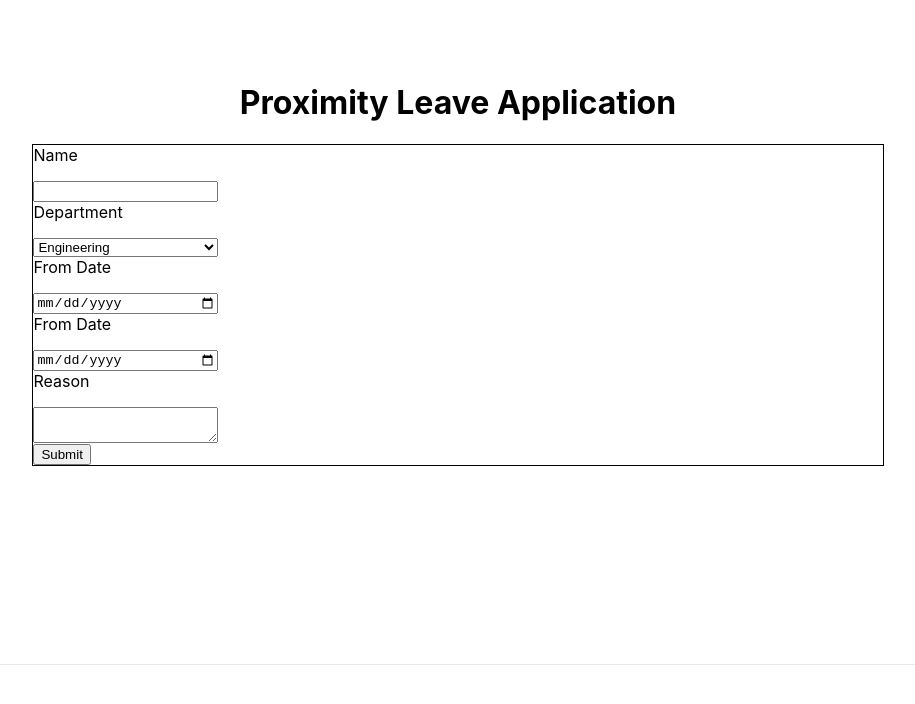
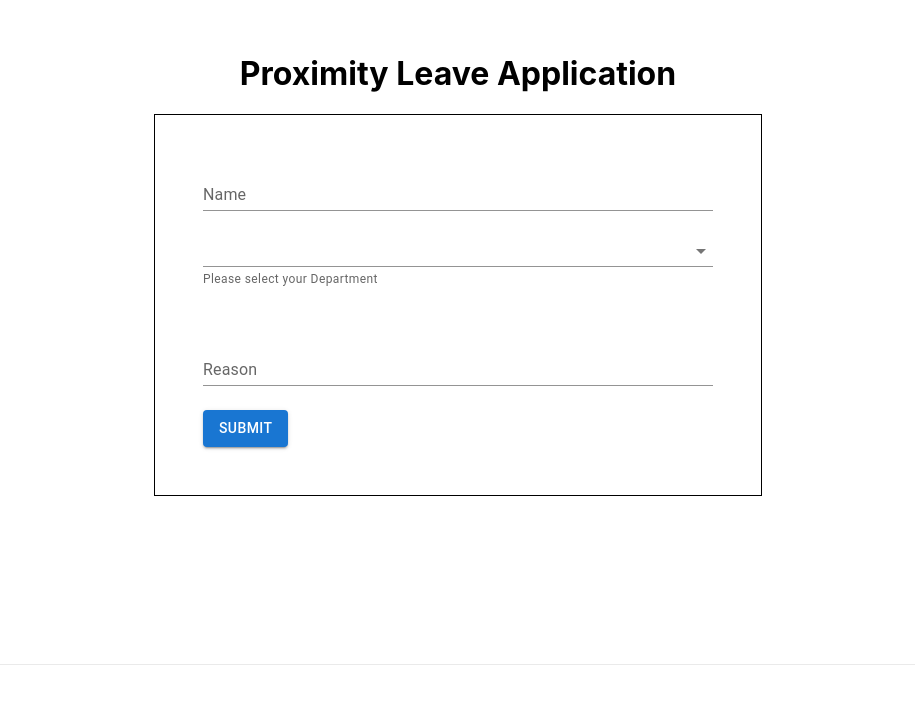
Before and after one commit to pmihir/proximity-leave-portal, a Next.js app: page / in a window 1280 px wide. Shown: the part 136-840 px from the top of the page, without its empty margins (182-1097 px from the left). Built offline with nearby package versions, Linux system fonts and the light colour scheme.

Commit message:
Basic Form Created

```diff
--- a/package.json
+++ b/package.json
@@ -8,9 +8,12 @@
     "lint": "next lint"
   },
   "dependencies": {
+    "@date-io/date-fns": "^2.11.0",
     "@emotion/react": "^11.6.0",
     "@emotion/styled": "^11.6.0",
+    "@mui/lab": "^5.0.0-alpha.56",
     "@mui/material": "^5.2.0",
+    "date-fns": "^2.26.0",
     "next": "12.0.4",
     "react": "17.0.2",
     "react-dom": "17.0.2"
--- a/pages/index.js
+++ b/pages/index.js
@@ -1,10 +1,34 @@
 import Head from "next/head";
 import Image from "next/image";
 import styles from "../styles/Home.module.css";
+import TextField from "@mui/material/TextField";
+import MenuItem from "@mui/material/MenuItem";
+import DateRangePicker from "@mui/lab/DateRangePicker";
+import AdapterDateFns from "@mui/lab/AdapterDateFns";
+import LocalizationProvider from "@mui/lab/LocalizationProvider";
+import { useState } from "react";
+import DatePicker from "@mui/lab/DatePicker";
+import Button from "@mui/material/Button";
 
-const DEPARTMENTS = ["Engineering", "Design", "Admin"];
+const DEPARTMENTS = [
+  {
+    value: "ENG",
+    label: "Engineering",
+  },
+  {
+    value: "DES",
+    label: "Design",
+  },
+  {
+    value: "ADM",
+    label: "Admin",
+  },
+];
 
 export default function Home() {
+  const [department, setDepartment] = useState("Engineering");
+  const [value, setValue] = useState([null, null]);
+
   return (
     <div className={styles.container}>
       <Head>
@@ -12,39 +36,66 @@ export default function Home() {
         <meta name="description" content="Generated by create next app" />
         <link rel="icon" href="/favicon.ico" />
       </Head>
-
       <main className={styles.main}>
         <h1>Proximity Leave Application</h1>
         <div className={styles.wrapper}>
-        <form>
+          <form className={styles.form}>
             <div className={styles.formInput}>
-              <label for="name">Name</label>
-              <input type="text" name="name" />
+              <TextField id="standard-basic" label="Name" variant="standard" />
             </div>
             <div className={styles.formInput}>
-              <label for="department">Department</label>
-              <select name="department">
-                {DEPARTMENTS.map((department) => (
-                  <option value={department}>{department}</option>
+              <TextField
+                select
+                value={department}
+                helperText="Please select your Department"
+                variant="standard"
+              >
+                {DEPARTMENTS.map((option) => (
+                  <MenuItem key={option.value} value={option.value}>
+                    {option.label}
+                  </MenuItem>
                 ))}
-              </select>
+              </TextField>
+            </div>
+            <div className={styles.formDates}>
+              <div className={styles.formInput}>
+                <LocalizationProvider dateAdapter={AdapterDateFns}>
+                  <DatePicker
+                    label="From Date"
+                    value={value}
+                    onChange={(newValue) => {
+                      setValue(newValue);
+                    }}
+                    renderInput={(params) => <TextField {...params} />}
+                  />
+                </LocalizationProvider>
+              </div>
+              <div className={styles.formInput}>
+                <LocalizationProvider dateAdapter={AdapterDateFns}>
+                  <DatePicker
+                    label="To Date"
+                    value={value}
+                    onChange={(newValue) => {
+                      setValue(newValue);
+                    }}
+                    renderInput={(params) => <TextField {...params} />}
+                  />
+                </LocalizationProvider>
+              </div>
             </div>
             <div className={styles.formInput}>
-              <label for="fromDate">From Date</label>
-              <input type="date" name="fromDate" />
-            </div>
-            <div className={styles.formInput}>
-              <label for="toDate">From Date</label>
-              <input type="date" name="toDate" />
-            </div>
-            <div className={styles.formInput}>
-              <label for="reason">Reason</label>
-              <textarea name="reason" />
+              <TextField
+                id="standard-textarea"
+                label="Reason"
+                placeholder="Ex. Fever, Personal Work"
+                multiline
+                variant="standard"
+              />
             </div>
             <div>
-              <button>Submit</button>
+              <Button variant="contained">Submit</Button>
             </div>
-        </form>
+          </form>
         </div>
       </main>
 
--- a/styles/Home.module.css
+++ b/styles/Home.module.css
@@ -114,16 +114,31 @@
 =============================================*/
 
 .wrapper {
-  width: 70%;
+  width: 50%;
   display: flex;
   align-items: center;
   border: 1px solid black;
+  padding: 3rem;
 }
 
 .formInput {
   display: flex;
     flex-direction: column;
-    row-gap: 1rem;
+    flex-grow: 1;
+    /* row-gap: 1rem; */
+}
+
+.form {
+  display: flex;
+  flex-direction: column;
+  flex-grow: 1;
+  row-gap: 1.5rem;
+}
+
+.formDates {
+  display: flex;
+  justify-content: space-between;
+  column-gap: 3rem;
 }
 
 @media (max-width: 600px) {
```
Also changed, not shown: 1 other file (tests, documents, lock files or other folders).
